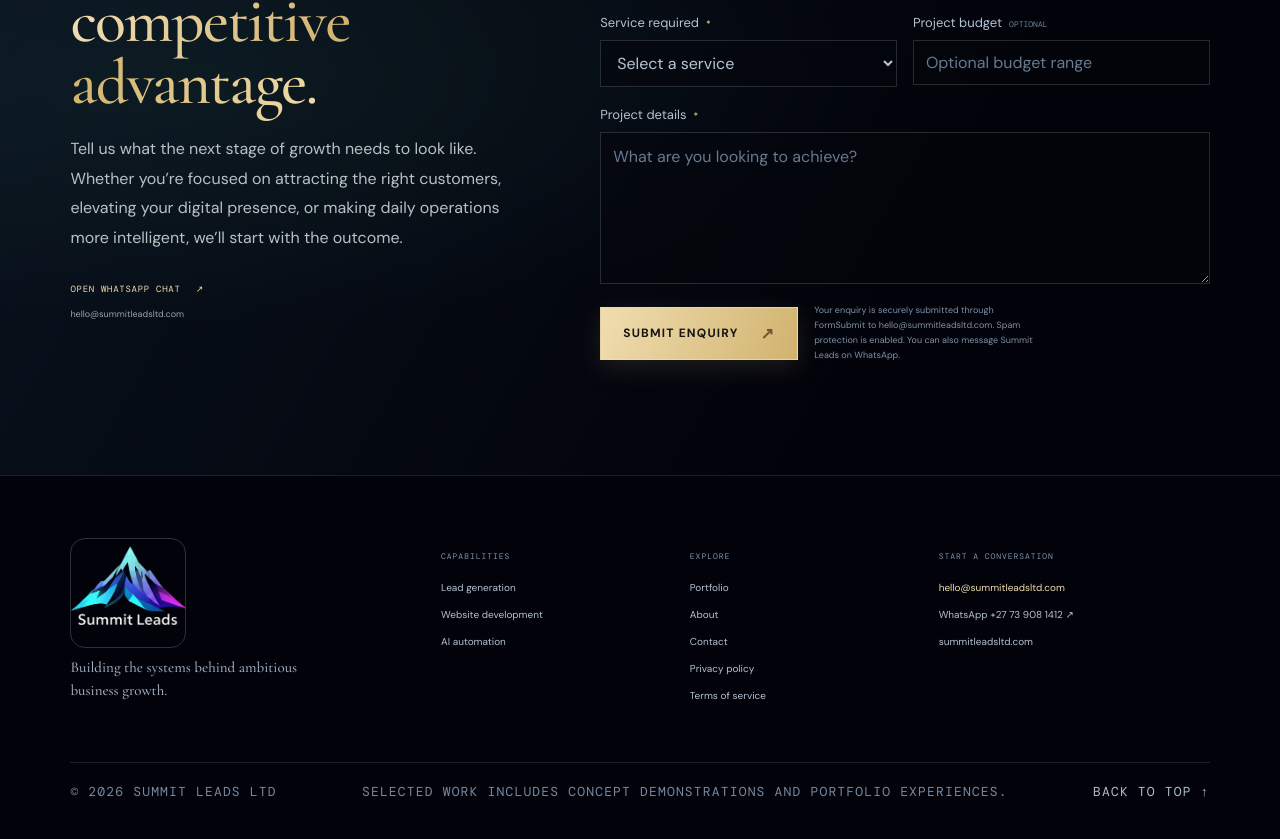
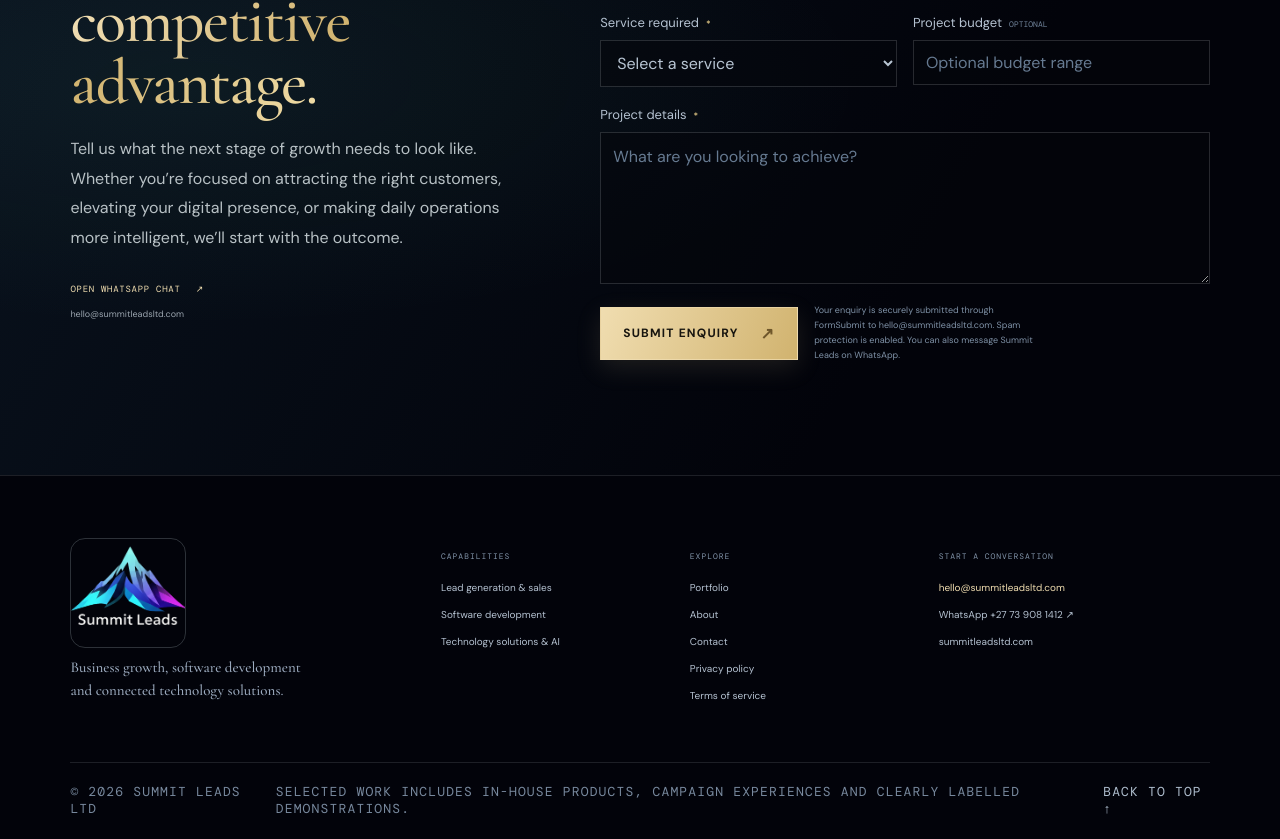
Before and after one commit to Melroxs/summitleadsltd-website, a Next.js app: page / in a window 1280 px wide. Shown: the part 10241-11080 px from the top of the page. Built offline with nearby package versions, Linux system fonts and the light colour scheme.

Commit message:
Update footer service navigation and company positioning

```diff
--- a/components/site-footer.tsx
+++ b/components/site-footer.tsx
@@ -7,13 +7,13 @@ export function SiteFooter() {
       <div className="footer-top">
         <div className="footer-brand-block">
           <Image src="/logo-images/background-removed-summit-leads-logo.png" alt="Summit Leads logo" width={148} height={130} className="footer-logo" />
-          <p>Building the systems behind ambitious business growth.</p>
+          <p>Business growth, software development and connected technology solutions.</p>
         </div>
         <div className="footer-column">
           <span className="eyebrow">CAPABILITIES</span>
-          <Link href="/services/lead-generation">Lead generation</Link>
-          <Link href="/services/web-development">Website development</Link>
-          <Link href="/services/ai-automation">AI automation</Link>
+          <Link href="/services/lead-generation">Lead generation &amp; sales</Link>
+          <Link href="/services/web-development">Software development</Link>
+          <Link href="/services/ai-automation">Technology solutions &amp; AI</Link>
         </div>
         <div className="footer-column">
           <span className="eyebrow">EXPLORE</span>
@@ -32,7 +32,7 @@ export function SiteFooter() {
       </div>
       <div className="footer-bottom">
         <span>© {new Date().getFullYear()} SUMMIT LEADS LTD</span>
-        <span>Selected work includes concept demonstrations and portfolio experiences.</span>
+        <span>Selected work includes in-house products, campaign experiences and clearly labelled demonstrations.</span>
         <Link href="#top">BACK TO TOP ↑</Link>
       </div>
     </footer>
```
